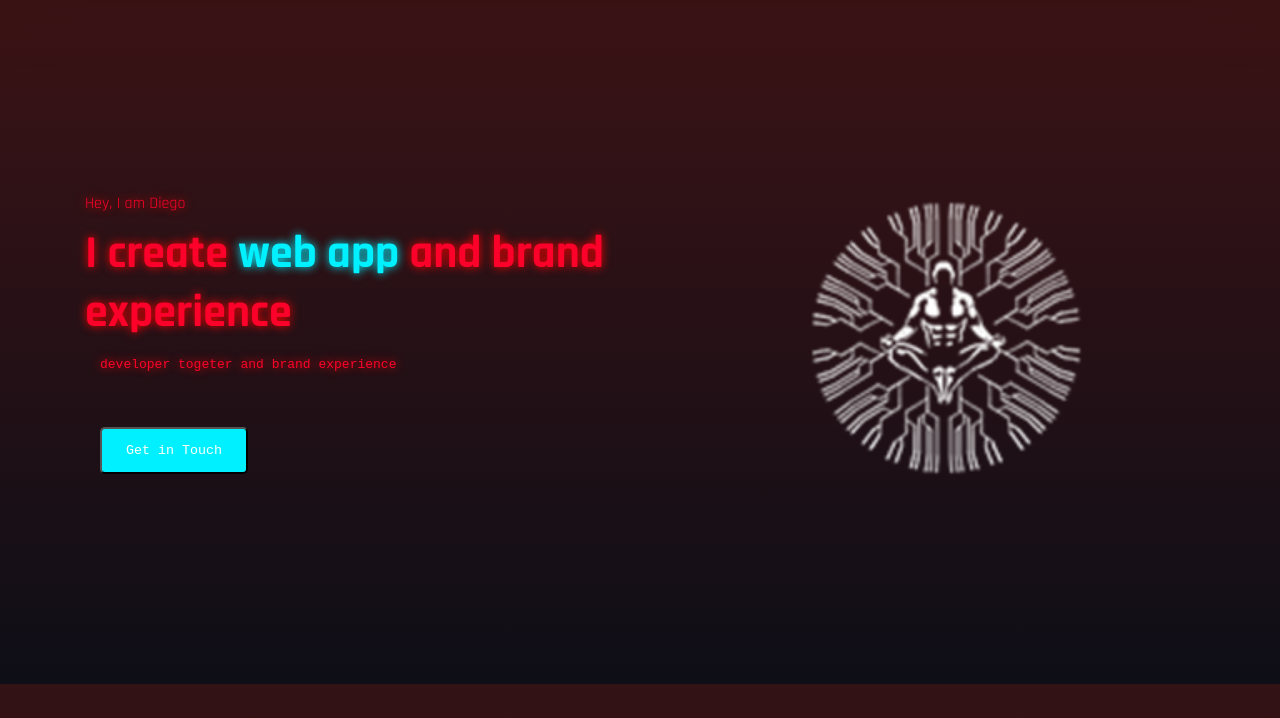
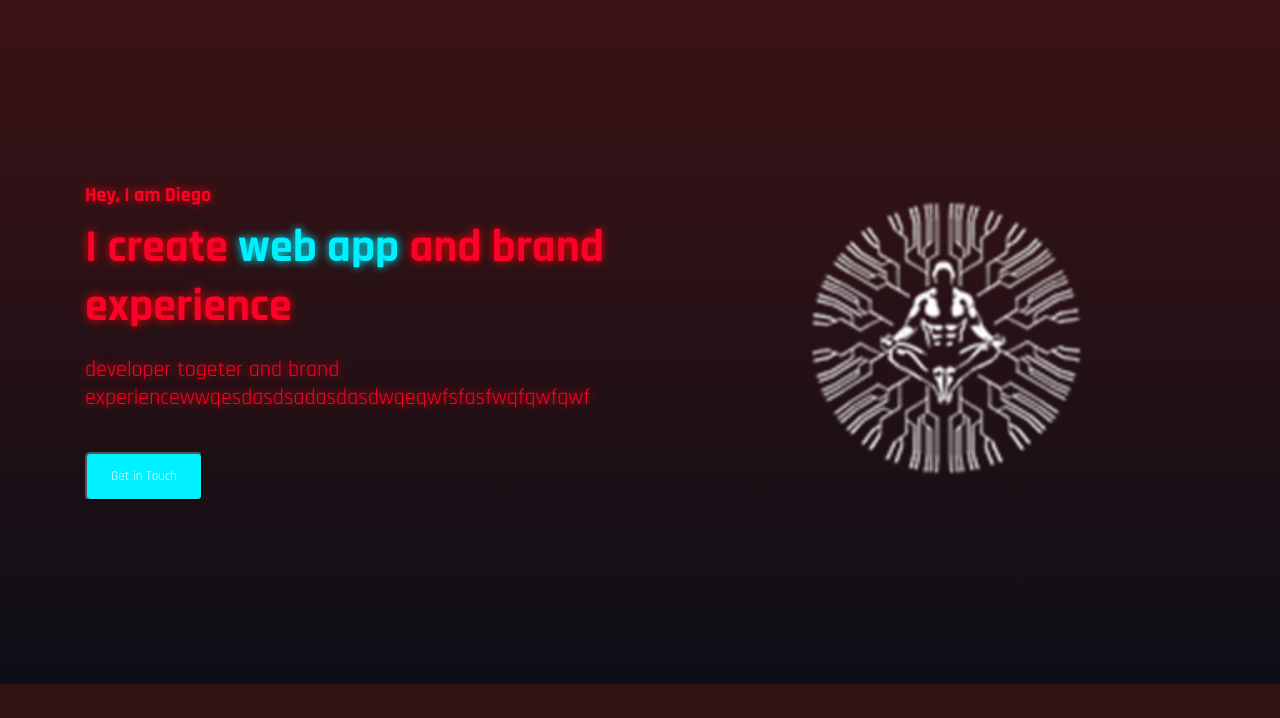
Before and after one commit to DiegoSof2/portfolio, a plain HTML site: page index.html in a window 1280 px wide. Shown: the part 82-800 px from the top of the page. Drawn offline with nearby package versions, Linux system fonts and the light colour scheme; a script that the page names is missing.

Commit message:
fix: correções no html e css

```diff
--- a/index.html
+++ b/index.html
@@ -27,15 +27,15 @@
     <div class="main" id="main">
             <div class="left">
 
-   <h5">Hey, I am Diego</h5>
+                <h5>Hey, I am Diego</h5>
 
                 <h3>I create <span>web app</span> and brand experience</h3>
 
-   <div class="codedText">
-    developer togeter and brand experience
-   </div>
+                <p class="codedText">
+                    developer togeter and brand experiencewwqesdasdsadasdasdwqeqwfsfasfwqfqwfqwf
+                </p>
 
-   <button class="codedText">Get in Touch</button>
+                <button>Get in Touch</button>
             </div>
             <div class="right">
                 <img src="assets/Feedback_Loop-1.webp " alt="">
@@ -149,7 +149,7 @@
                 <i class='bx bxs-star'></i>
             </div>
             <p>
-                Lorem ipsum dolor sit amet consectetur adipisicing elit. Tempore ipsum pariatur ullam consequuntur, optio quas
+                Lorem ipsum dolor sit amet consectetur adipisicing elit. Tempore ipsum pariatur ullam consequuntur, optio quas gugu
             </p>
             <div class="user">
                 <img src="https://placehold.co/70x100" alt="">
--- a/style.css
+++ b/style.css
@@ -22,22 +22,6 @@ html{
     box-sizing: border-box;
     font-family: 'Rajdhani', sans-serif;
 }
-
-  .codedText {
-
-
-   text-align:left;
-   font-family: monospace;
-
-   margin:15px;
-
-
-   cursor:pointer;
-
-
-  }
-
-
 
 
 
@@ -136,9 +120,9 @@ nav button#menuButton{
 
 }
 .main .left{
-    display:flex;
-    flex-direction:row;
-    align-items:center;
+    display: flex;
+    flex-direction: column;
+    align-items: start;
     color: #fc012a;
     text-shadow: 0 0 10px #ff0000;
 }
@@ -211,7 +195,7 @@ nav button#menuButton{
     display: flex;
     align-items: center;
     justify-content: center;
-    //background-color: #fff;
+    background-color: #fff;
     width: 46px;
     height: 46px;
     border-radius: 10px;
```
Lines whose indentation alone changed are shown as unchanged.
